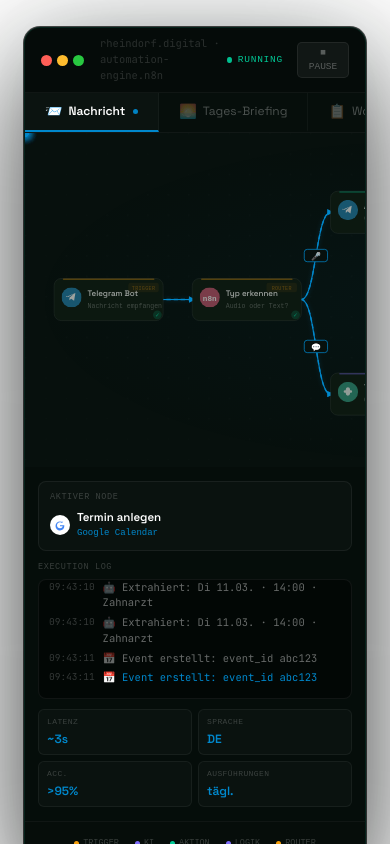
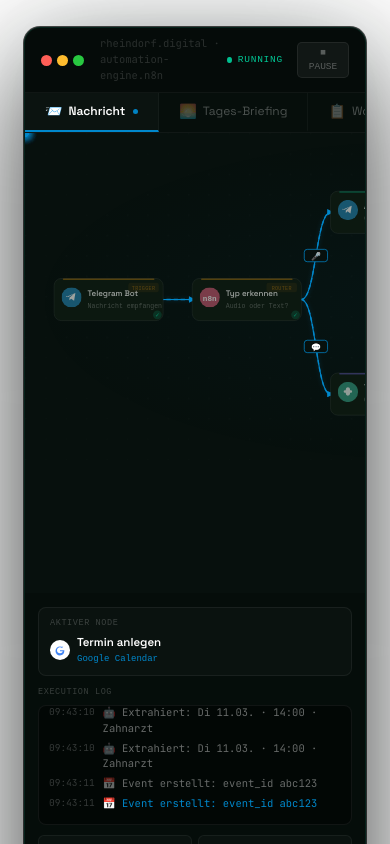
Before and after one commit to moebss/dev, a React (Vite) app: page / in a window 390 px wide. Shown: the part 3160-4004 px from the top of the page. Built offline with nearby package versions, Linux system fonts and the light colour scheme.

Commit message:
fix: responsive layout showing SVG flowchart next to execution log

```diff
--- a/src/components/AutomationFlow.tsx
+++ b/src/components/AutomationFlow.tsx
@@ -658,10 +658,11 @@ export const AutomationFlow = () => {
             <div className="flex flex-col lg:flex-row relative">
 
                 {/* SVG Canvas */}
-                <div className="flex-1 min-w-0 relative overflow-x-auto no-scrollbar">
-                    <svg viewBox={`0 0 ${SW} ${SH}`} className="min-w-[800px] lg:min-w-[800px]" style={{ width: "100%", height: "auto", display: "block" }}>
+                <div className="flex-1 min-w-0 min-h-[460px] lg:min-h-0 relative overflow-x-auto no-scrollbar">
+                    <svg viewBox={`0 0 ${SW} ${SH}`} className="w-full lg:w-auto min-w-[800px] h-full block">
                         <defs>
                             <pattern id="dotgrid" x="0" y="0" width="28" height="28" patternUnits="userSpaceOnUse">
+
                                 <circle cx="1" cy="1" r="0.85" fill="rgba(255,255,255,0.02)" />
                             </pattern>
                             <radialGradient id="rglow" cx="50%" cy="50%" r="50%">
@@ -705,10 +706,10 @@ export const AutomationFlow = () => {
 
                 {/* RIGHT: Execution Log */}
                 <div style={{
-                    width: "100%", borderLeft: "0px solid rgba(255,255,255,0.05)",
+                    borderLeft: "0px solid rgba(255,255,255,0.05)",
                     padding: "14px 13px", background: "rgba(0,0,0,0.22)",
                     display: "flex", flexDirection: "column", gap: 10
-                }} className="lg:w-[260px] lg:border-l">
+                }} className="flex-none w-full lg:w-[260px] lg:border-l">
 
                     {/* active node summary */}
                     {activeNode && (
```
